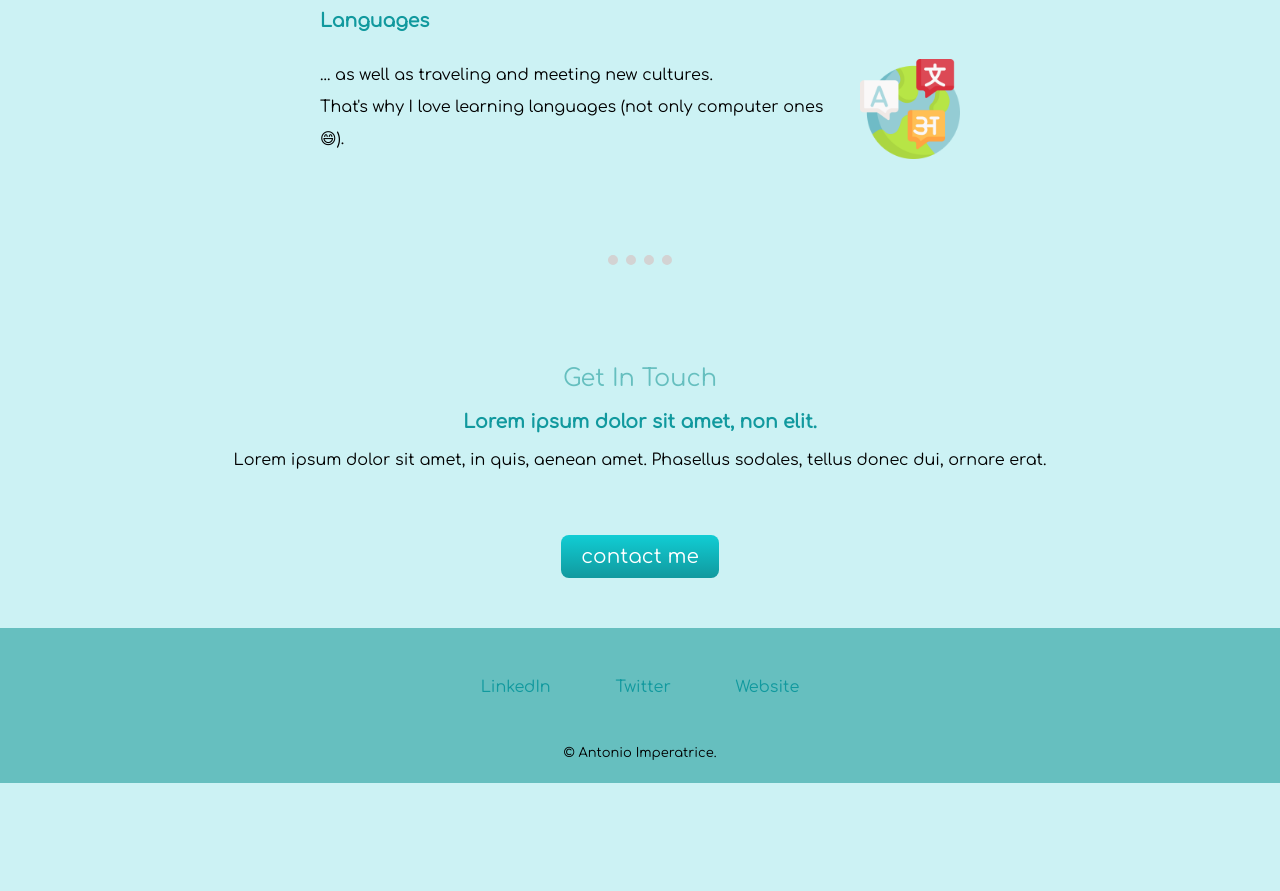
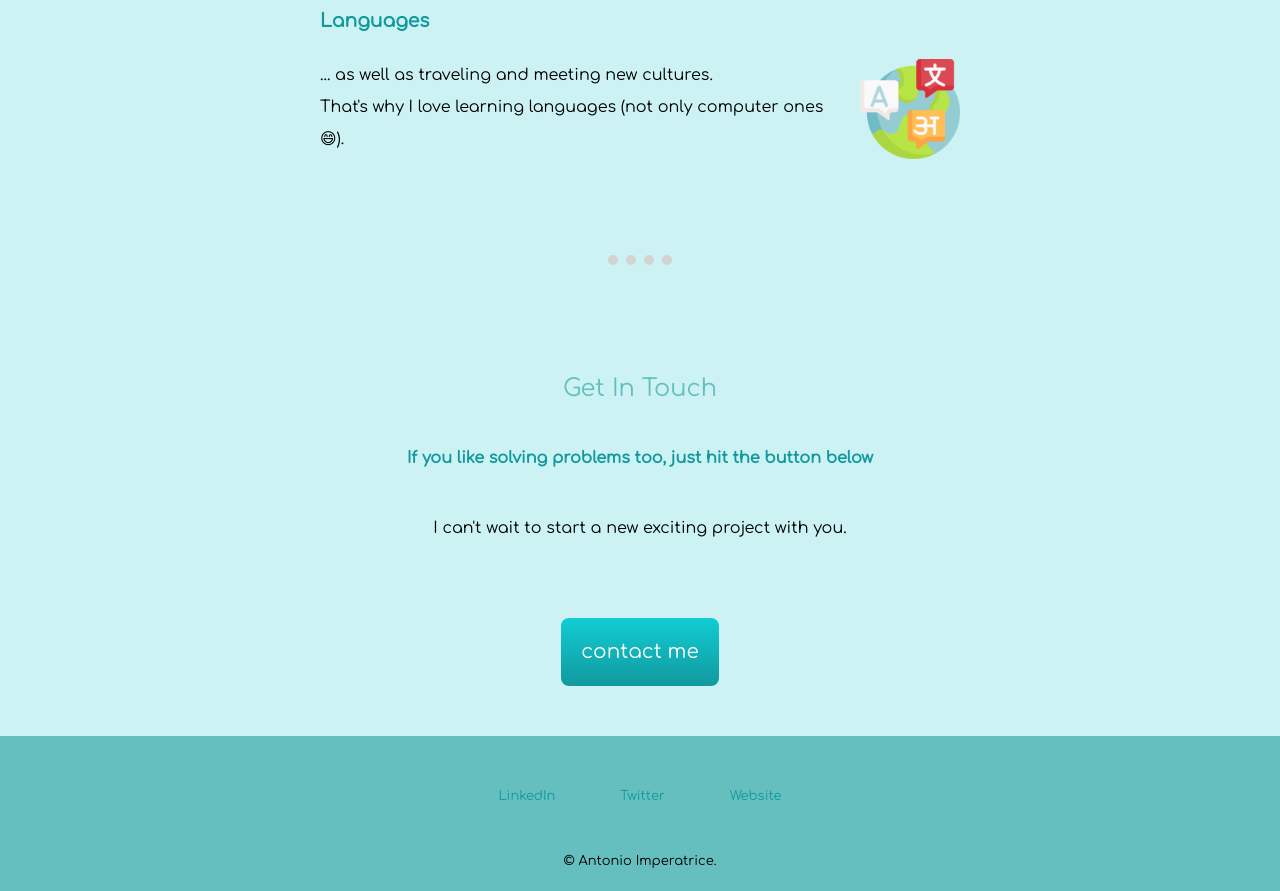
Before and after one commit to todimp/mysite, a plain HTML site: page index.html in a window 1280 px wide. Shown: the part 1705-2596 px from the top of the page. Before the commit the page ends 2488 px from the top, so only its background shows below. Drawn offline with Linux system fonts and the light colour scheme.

Commit message:
refining 26/12/2021

```diff
--- a/css/styles.css
+++ b/css/styles.css
@@ -24,6 +24,12 @@ h2 {
 h3 {
   font-family: 'Comfortaa', cursive;
   color: #11999E;
+}
+
+h4 {
+  font-family: 'Comfortaa', cursive;
+  color: #11999E;
+  font-size: 1rem;
 }
 
 .top-container {
@@ -103,7 +109,10 @@ h3 {
   margin: 50px auto;
 }
 
-.middle-container {
+.git {
+  width: 50%;
+  margin: auto;
+  line-height: 3em;
 
 }
 
@@ -148,8 +157,12 @@ h3 {
   margin-top: 50px;
   display: inline-block;
   margin: 0 30px 0 30px;
-  text-size: small;
+  font-size: small;
   text-decoration: none;
+}
+
+.footer-link:hover {
+  color: #CCF2F4;
 }
 
 .copyright {
--- a/index.html
+++ b/index.html
@@ -38,10 +38,10 @@
         </div>
       </div>
       <hr class="secondo-divisore">
-      <div>
+      <div class="git">
         <h2>Get In Touch</h2>
-        <h3>Lorem ipsum dolor sit amet, non elit.</h3>
-        <p>Lorem ipsum dolor sit amet, in quis, aenean amet. Phasellus sodales, tellus donec dui, ornare erat.</p>
+        <h4>If you like solving problems too, just hit the button below</h3>
+        <p>I can't wait to start a new exciting project with you.</p>
         <a class="btn" href="mailto:antoniomatteoimperatrice@gmail.com">contact me</a>
       </div>
     </div>
```
